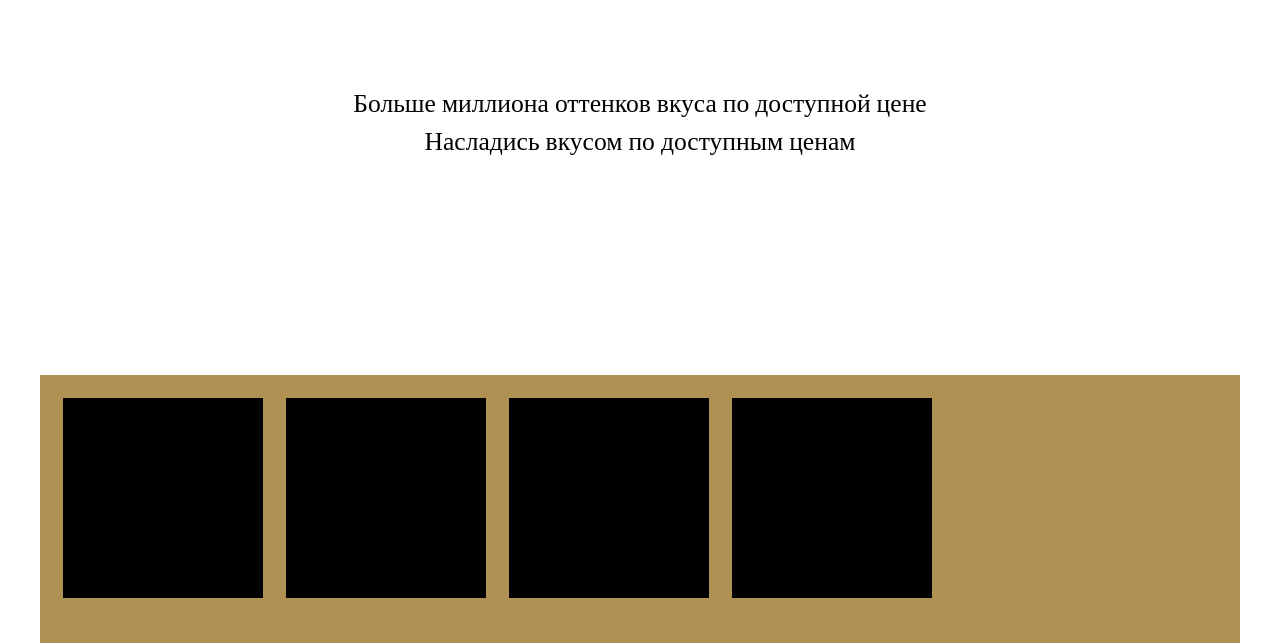
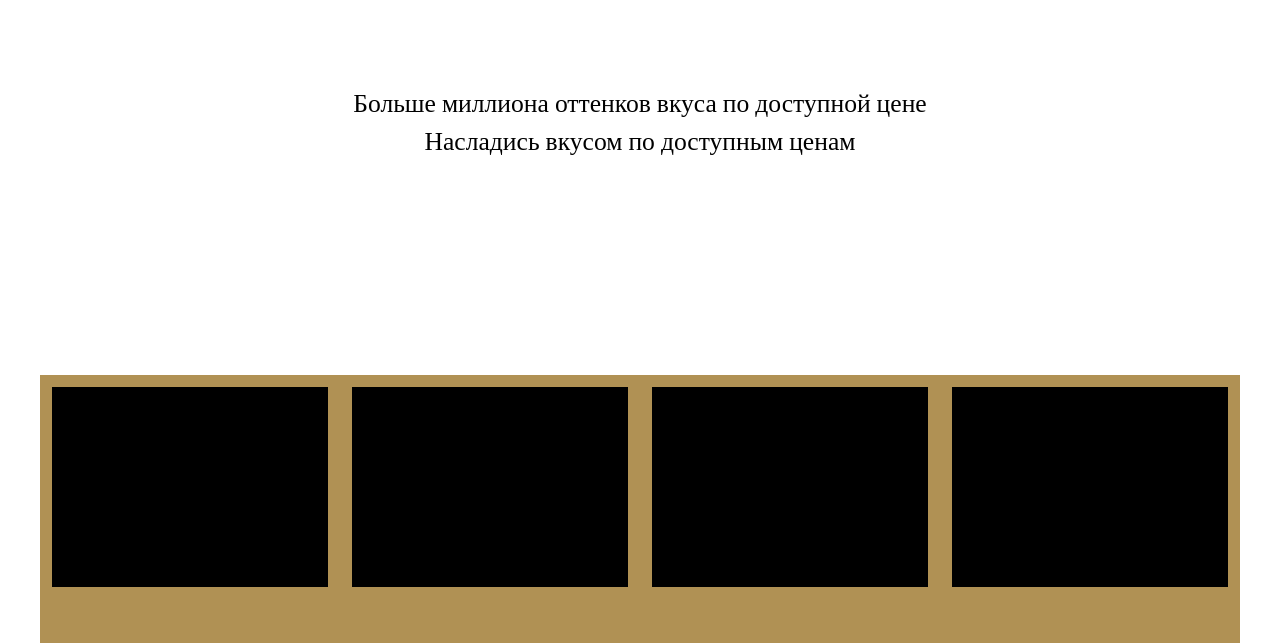
Before and after one commit to AntonKharitonovgl/example, a plain HTML site: page index.html in a window 1280 px wide. Shown: the part 309-952 px from the top of the page. Drawn offline with nearby package versions, Linux system fonts and the light colour scheme.

Commit message:
Add files via upload

```diff
--- a/css/style.css
+++ b/css/style.css
@@ -124,10 +124,9 @@ background-repeat: no-repeat;
 
 .blocks{
     height: 200px;
-    width:200px;
+    width: calc(25% - 24px);
     background-color: #000;
-    margin-left: 23px;
-    margin-top: 23px;
+    margin:12px;
     float:left;
     padding: 0px;
 }
```
